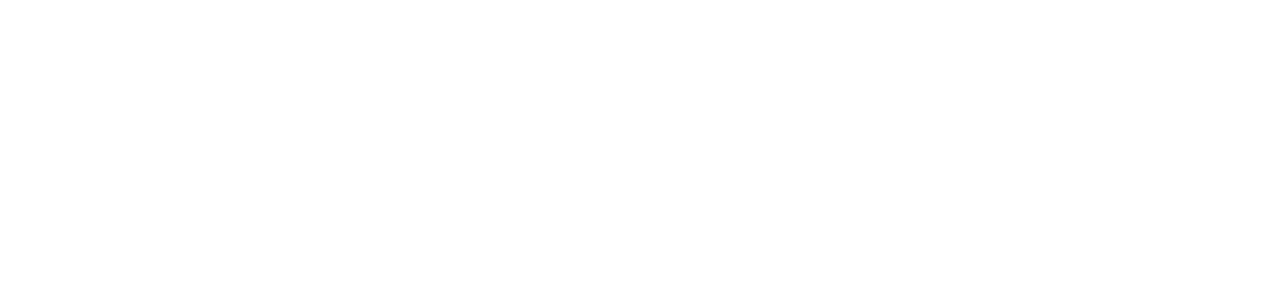
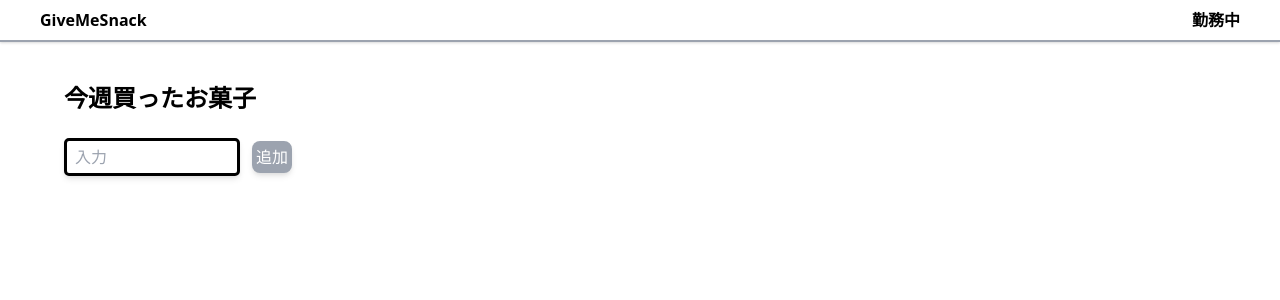
Before and after one commit to catgolem/GiveMeSnack, a Nuxt app: page /admin in a window 1280 px wide. Before the commit this address had no page. Shown: the top 300 px of the page. Built offline with nearby package versions, Linux system fonts and the light colour scheme.

Commit message:
[modify] #5 余ってるお菓子の入力フォームを作成しました

```diff
--- a/components/Header.vue
+++ b/components/Header.vue
@@ -1,9 +1,9 @@
 <template>
-    <div>
-        <header class="text-black">
-          <h1 class="title">GiveMeSnack</h1>
-          <nav class="nav" v-if = this.work.situation >勤務中</nav>
-          <nav class="nav" v-else>休憩中</nav>
+    <div class="shadow">
+        <header class="border-b-2 border-gray-400 py-2 text-black font-bold flex justify-between">
+          <h1 class="title pl-10">GiveMeSnack</h1>
+          <nav class="nav pr-10" v-if = this.work.situation >勤務中</nav>
+          <nav class="nav pr-10" v-else>休憩中</nav>
         </header>
     </div>
 </template>
@@ -42,21 +42,9 @@
 </script>
 
 <style>
-header {
-  display: flex;
+.header {
   width: 100%;
-  height: 100px;
   background-color: white;
-  align-items: center;
-}
-
-.title {
-  margin:5%
-}
-
-.nav {
-  margin:10%;
-
 }
 
 .menu-item {
--- /dev/null
+++ b/pages/admin.vue
@@ -0,0 +1,44 @@
+<template>
+  <div>
+    <Header/>
+    <div class="ml-16" >
+        <h1 class="mt-10 font-black text-2xl">今週買ったお菓子</h1>
+        <h2 class="h2 mt-6">
+            <input type="text" autocomplete="on" v-model="snack_name" class="shadow-md rounded-lg h21 pl-2 py-1 w-44" placeholder="入力"/>
+            <button class="hover:bg-black shadow-md button ml-3 rounded-lg text-white bg-gray-400 p-1" @click="postSnack()">追加</button>
+        </h2>
+    </div>
+  </div>
+</template>
+
+<script>
+import Header from '../components/Header.vue'
+export default{
+    components: { Header },
+    data(){
+        return{
+            snack_name:'',
+            name: 'IndexPage'
+        }
+    },
+    methods: {
+        postSnack(){
+            console.log(this.snack_name)
+            this.snack_name = ''
+        },
+    },
+}
+
+</script>
+
+<style>
+.h2{
+    font-size: 1em;
+}
+
+.h21{
+    border-radius: 5px;
+    border: solid;
+}
+
+</style>
```
